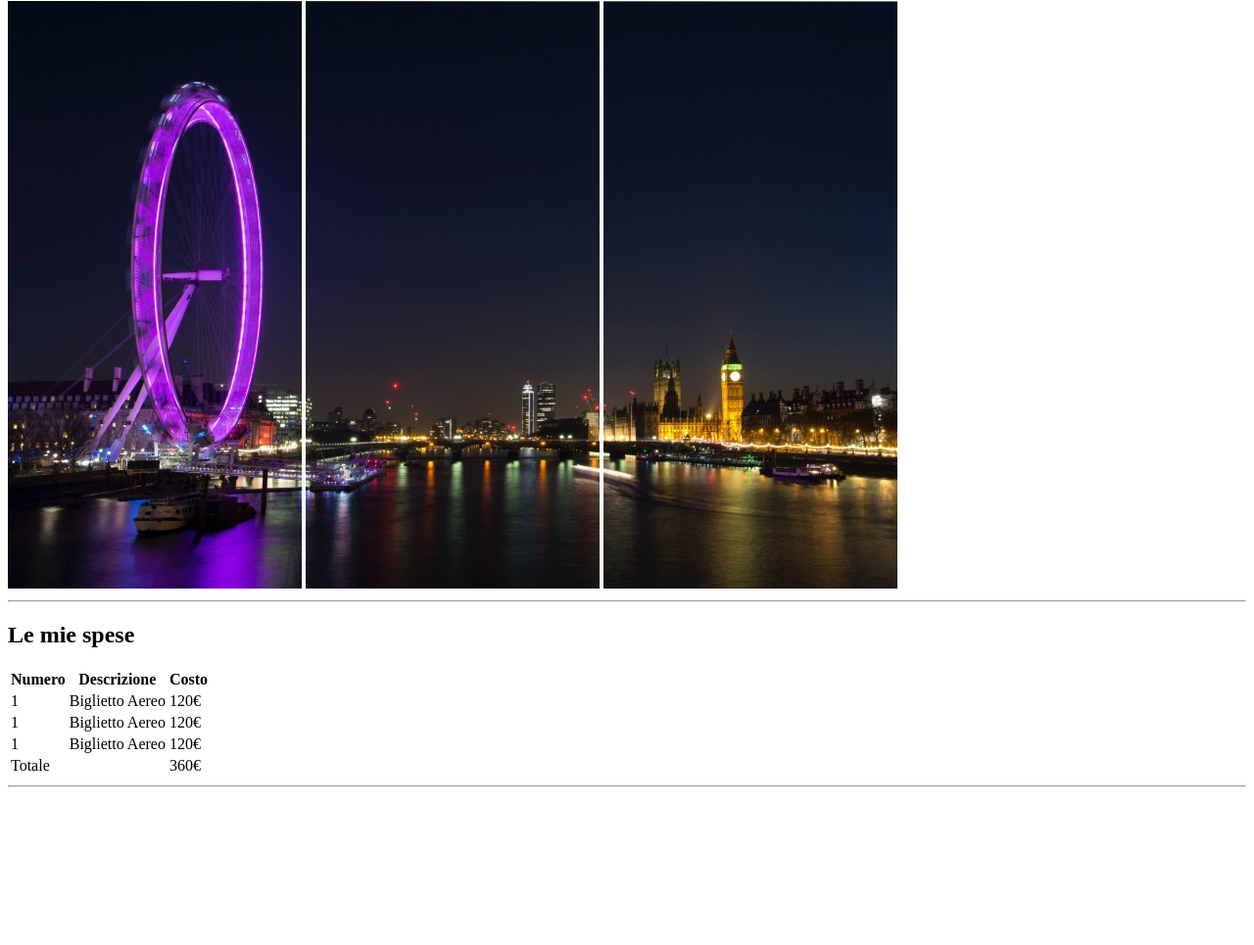
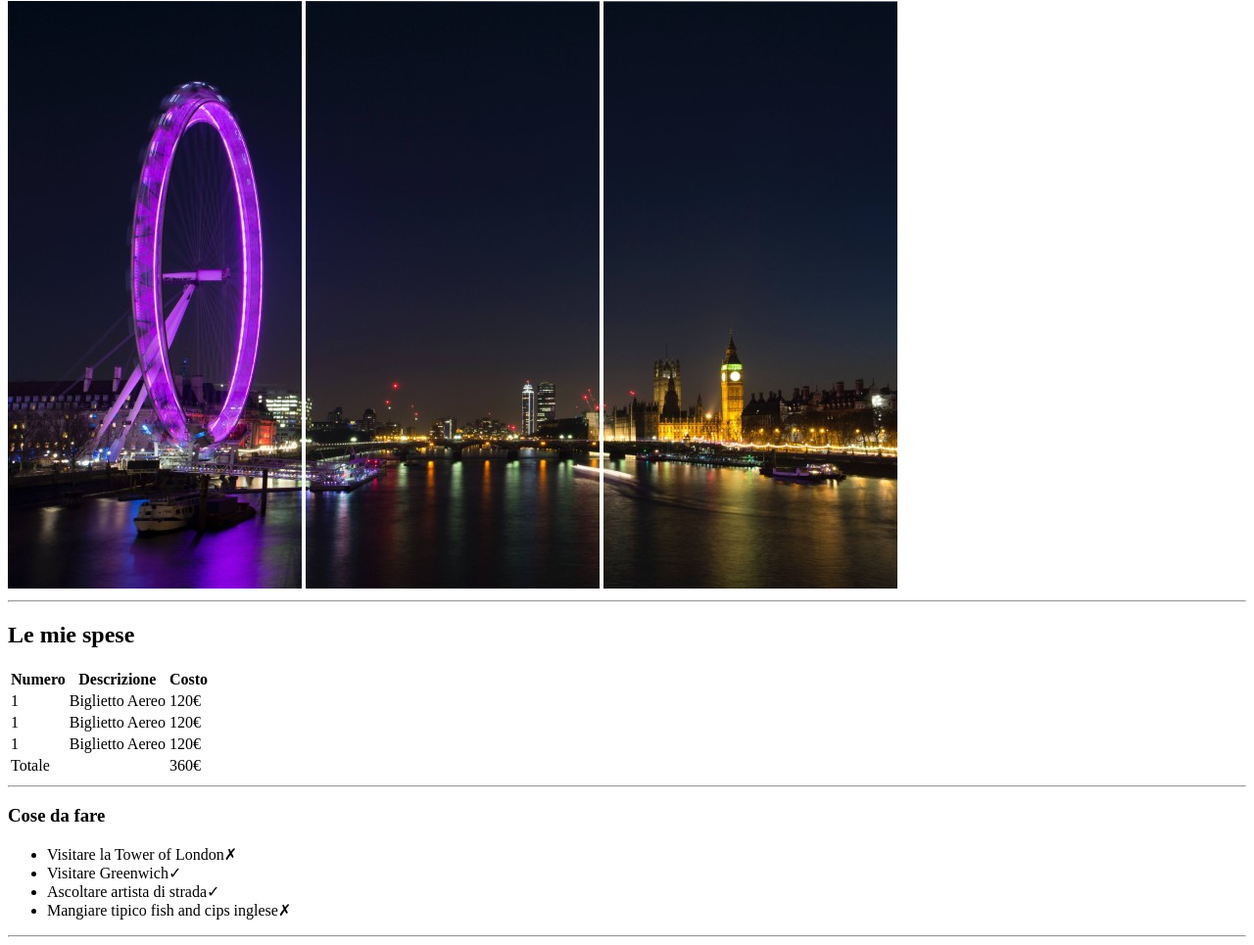
Before and after one commit to Scarpaz14/html-london-trip, a plain HTML site: page index.html in a window 1280 px wide. Shown: the part 79-1044 px from the top of the page at 98% size. Before the commit the page ends 891 px from the top, so only its background shows below. Drawn offline with Linux system fonts and the light colour scheme.

Commit message:
aggiunto lista cose da fare

```diff
--- a/index.html
+++ b/index.html
@@ -20,6 +20,7 @@
     <main>
         <section>
            <h2>Le  mie spese</h2>
+           <!-- tabella spese  -->
             <table>
                 <thead>
                     <tr>
@@ -51,7 +52,20 @@
                     </tr>
                 </tfoot>
             </table>
+            <!-- /tabella spese  -->
             <hr>
+        </section>
+        <section>
+            <!-- lista cose da fare  -->
+            <h3>Cose da fare</h3>
+                <ul>
+                    <li>Visitare la Tower of London&cross;</li>
+                    <li>Visitare Greenwich&check;</li>
+                    <li>Ascoltare artista di strada&check;</li>
+                    <li>Mangiare tipico fish and cips inglese&cross;</li>
+                </ul>
+             <!-- /lista cose da fare  -->
+             <hr>
         </section>
 
 
```
